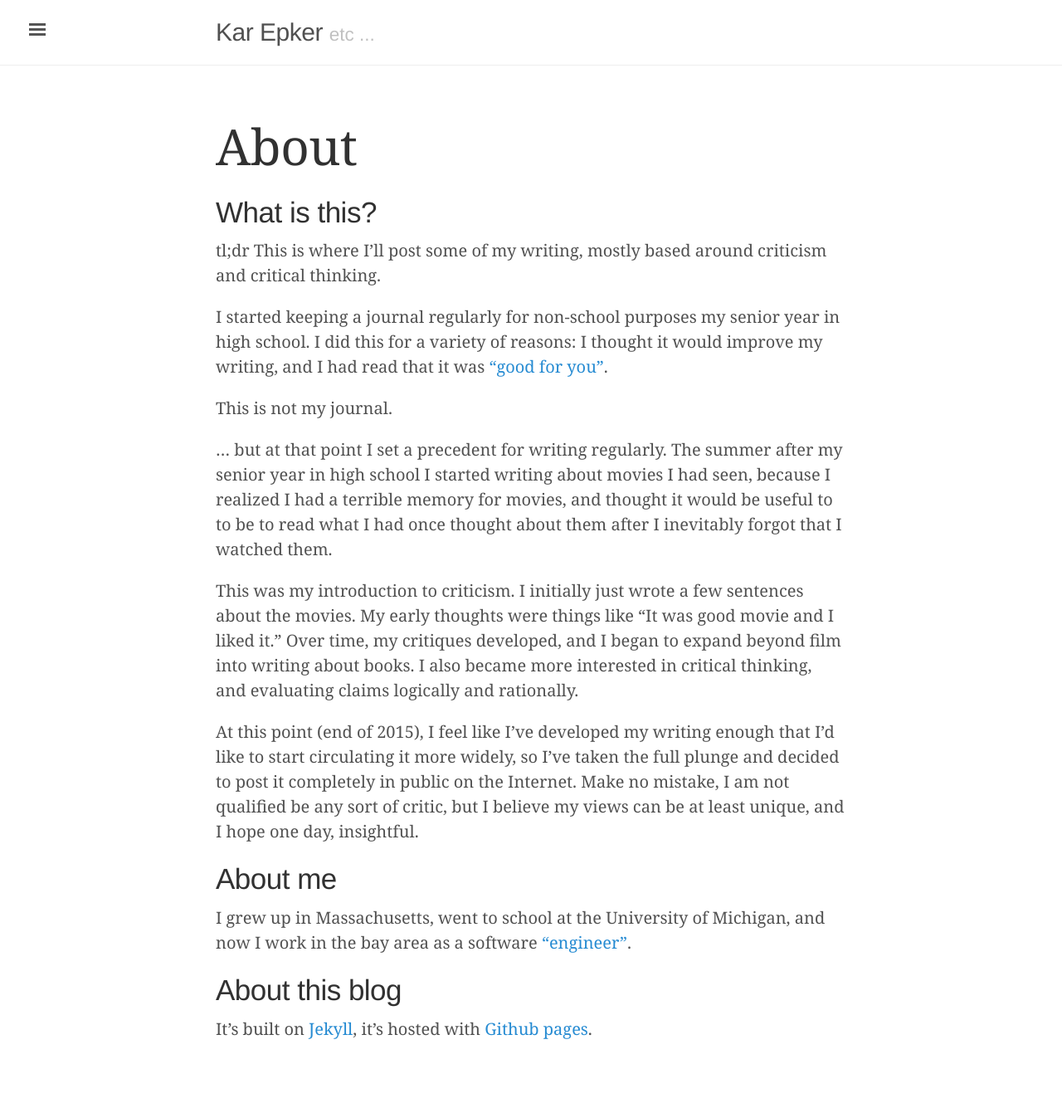
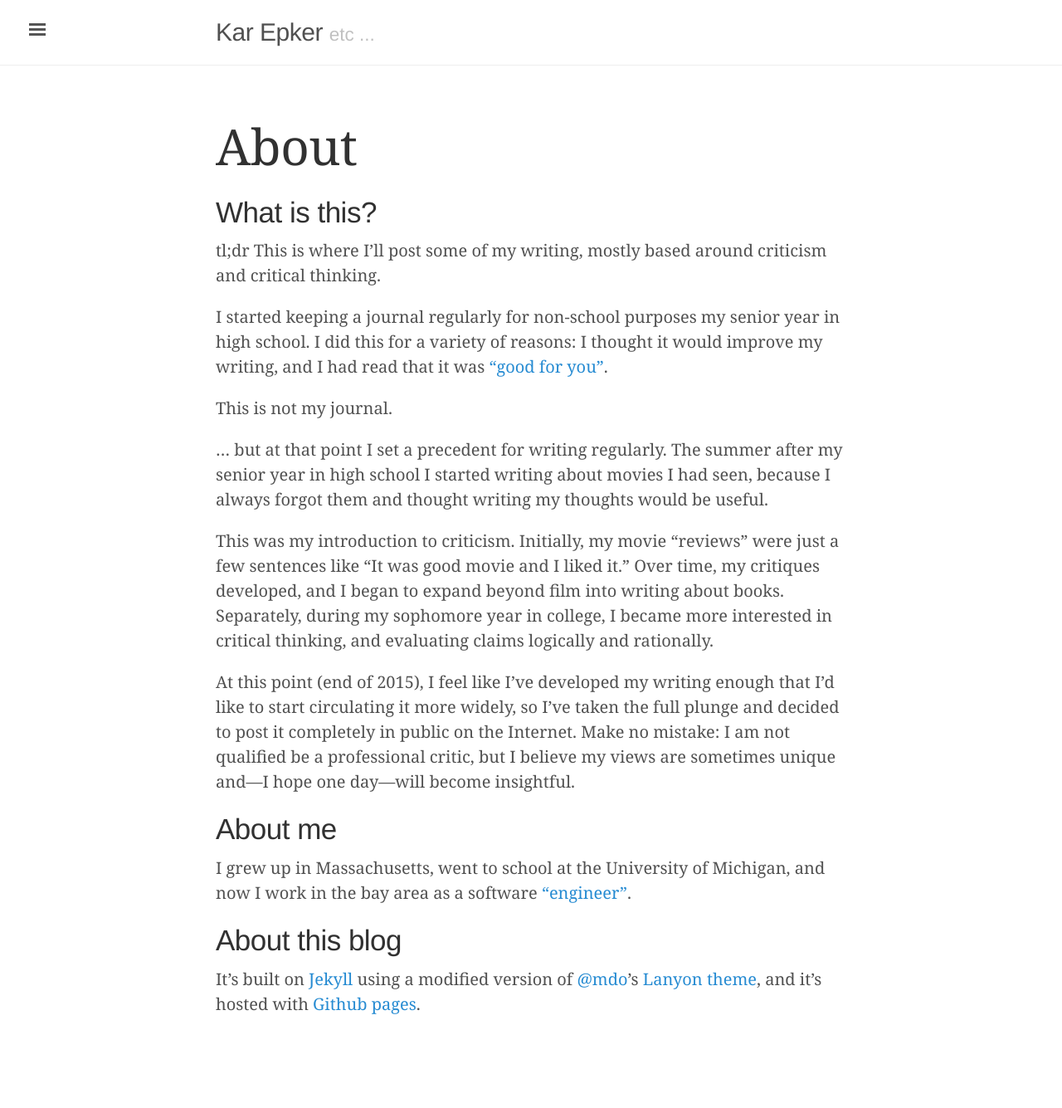
Before and after one commit to karepker/karepker.github.io, a Jekyll site: the page built from about.md, in a window 1280 px wide. Shown: the whole page at 83% size. Built offline with Jekyll 4.4.1, drawn with Linux system fonts in a browser that asks for light colours; after the commit the page ends 1305 px from its top, so only the background shows below that.

Commit message:
Edited about page for better flow.

```diff
--- a/about.md
+++ b/about.md
@@ -16,21 +16,19 @@ This is not my journal.
 
 ... but at that point I set a precedent for writing regularly. The summer after
 my senior year in high school I started writing about movies I had seen, because
-I realized I had a terrible memory for movies, and thought it would be useful to
-to be to read what I had once thought about them after I inevitably forgot that
-I watched them.
+I always forgot them and thought writing my thoughts would be useful.
 
-This was my introduction to criticism. I initially just wrote a few sentences
-about the movies. My early thoughts were things like "It was good movie and I
-liked it." Over time, my critiques developed, and I began to expand beyond film
-into writing about books. I also became more interested in critical thinking,
-and evaluating claims logically and rationally.
+This was my introduction to criticism. Initially, my movie "reviews" were just a
+few sentences like "It was good movie and I liked it." Over time, my critiques
+developed, and I began to expand beyond film into writing about books.
+Separately, during my sophomore year in college, I became more interested in
+critical thinking, and evaluating claims logically and rationally.
 
 At this point (end of 2015), I feel like I've developed my writing enough that
 I'd like to start circulating it more widely, so I've taken the full plunge and
-decided to post it completely in public on the Internet. Make no mistake, I am
-not qualified be any sort of critic, but I believe my views can be at least
-unique, and I hope one day, insightful.
+decided to post it completely in public on the Internet. Make no mistake: I am
+not qualified be a professional critic, but I believe my views are sometimes
+unique and—I hope one day—will become insightful.
 
 ## About me
 
@@ -40,9 +38,12 @@ now I work in the bay area as a software
 
 ## About this blog
 
-It's built on [Jekyll][jekyll], it's hosted with [Github pages][github_pages].
+It's built on [Jekyll][jekyll] using a modified version of [@mdo][mdo_twitter]'s
+[Lanyon theme][lanyon], and it's hosted with [Github pages][github_pages].
 
 [lh_journaling_benefits]: http://lifehacker.com/why-you-should-keep-a-journal-and-how-to-start-yours-1547057185
 [jekyll]: https://jekyllrb.com/
+[mdo_twitter]: https://twitter.com/mdo
+[lanyon]: https://github.com/poole/lanyon
 [github_pages]: https://pages.github.com/
 [programmers_arent_engineers]: http://www.theatlantic.com/technology/archive/2015/11/programmers-should-not-call-themselves-engineers/414271/
```
